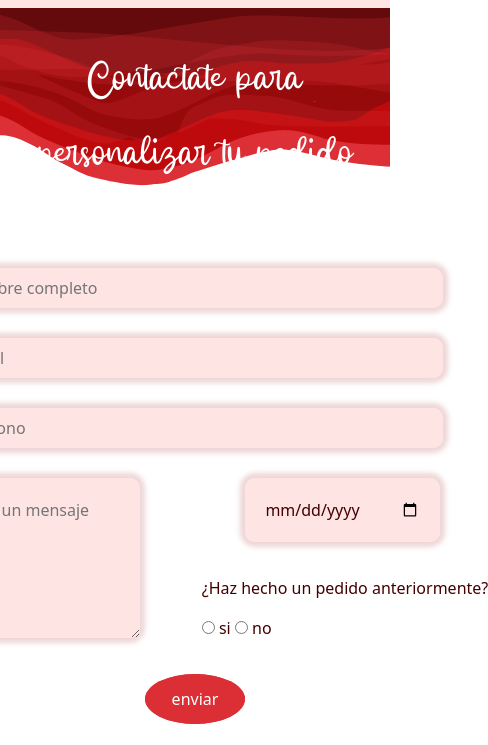
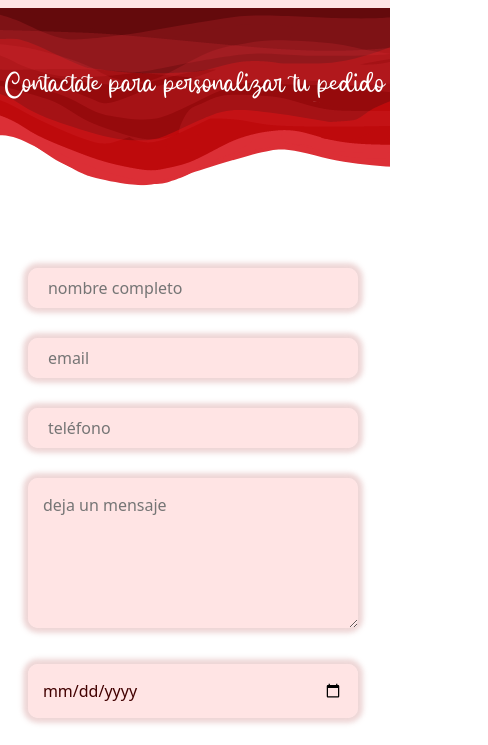
Before and after one commit to DarianaBarrientos/MianStamper, a website: page pages/contacto.html in a window 390 px wide. Shown: the part 92-837 px from the top of the page, 488 px wide, since content can reach past the window. Drawn offline with nearby package versions, Linux system fonts and the light colour scheme.

Commit message:
se hizo responsive contacto

```diff
--- a/assets/css/style.css
+++ b/assets/css/style.css
@@ -428,6 +428,13 @@ h2 {
     font-size: 50px;
 }
 
+@media (max-width: 720px) {
+    .contactate p {
+        font-size: 35px;
+        padding-top: 55px;
+    }
+}
+
 .formulario {
     display: grid;
     grid-template-areas:
@@ -510,6 +517,34 @@ h2 {
     border-radius: 50%;
 }
 
+@media (max-width: 720px) {
+    .formulario {
+        display: flex;
+        flex-wrap: wrap;
+        flex-direction: column;
+        align-content: center;
+    }
+
+    .formulario__estilo {
+        width: 330px;
+        padding: 20px;
+    }
+
+    .formulario__mensaje--estilo {
+        width: 330px;
+        padding: 15px;
+    }
+
+    .formulario__pregunta {
+        text-align: center;
+    }
+
+    .formulario__button {
+        align-self: center;
+    }
+
+}
+
 /*footer*/
 
 .footer {
```
